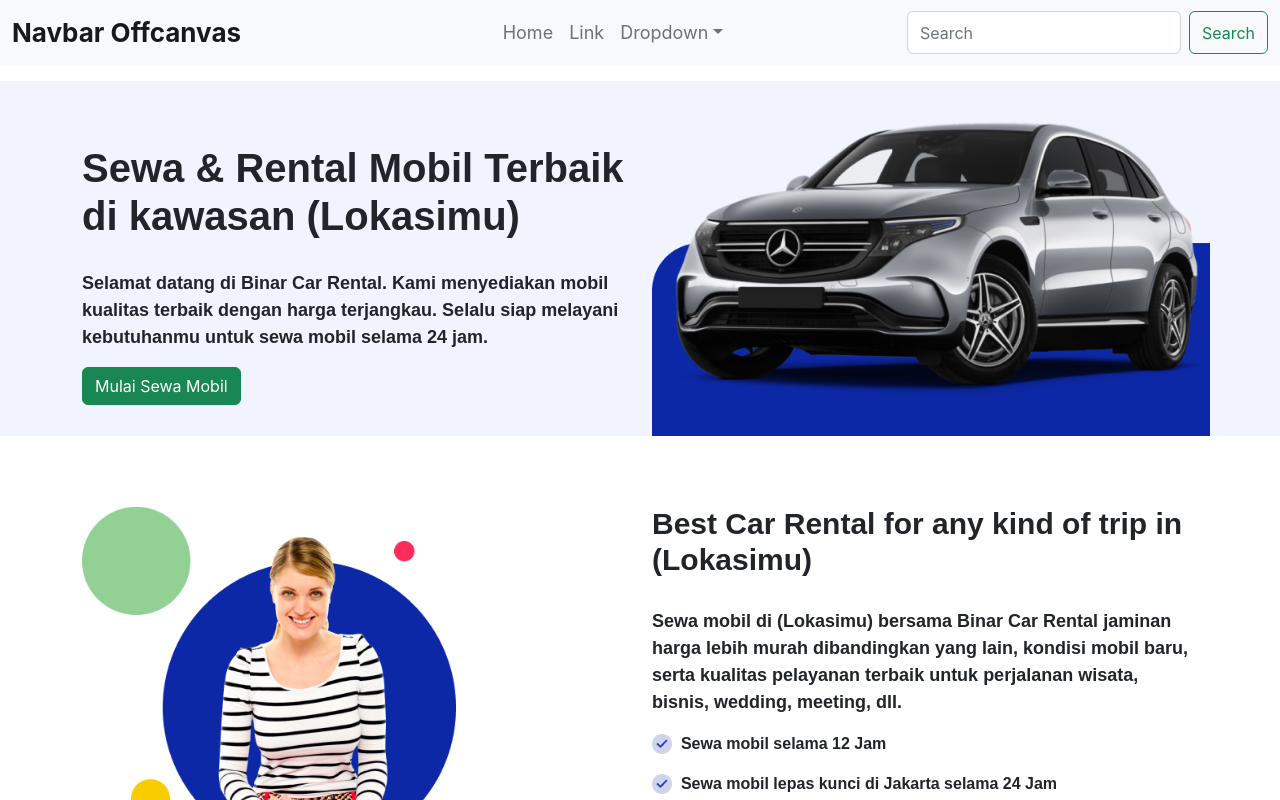
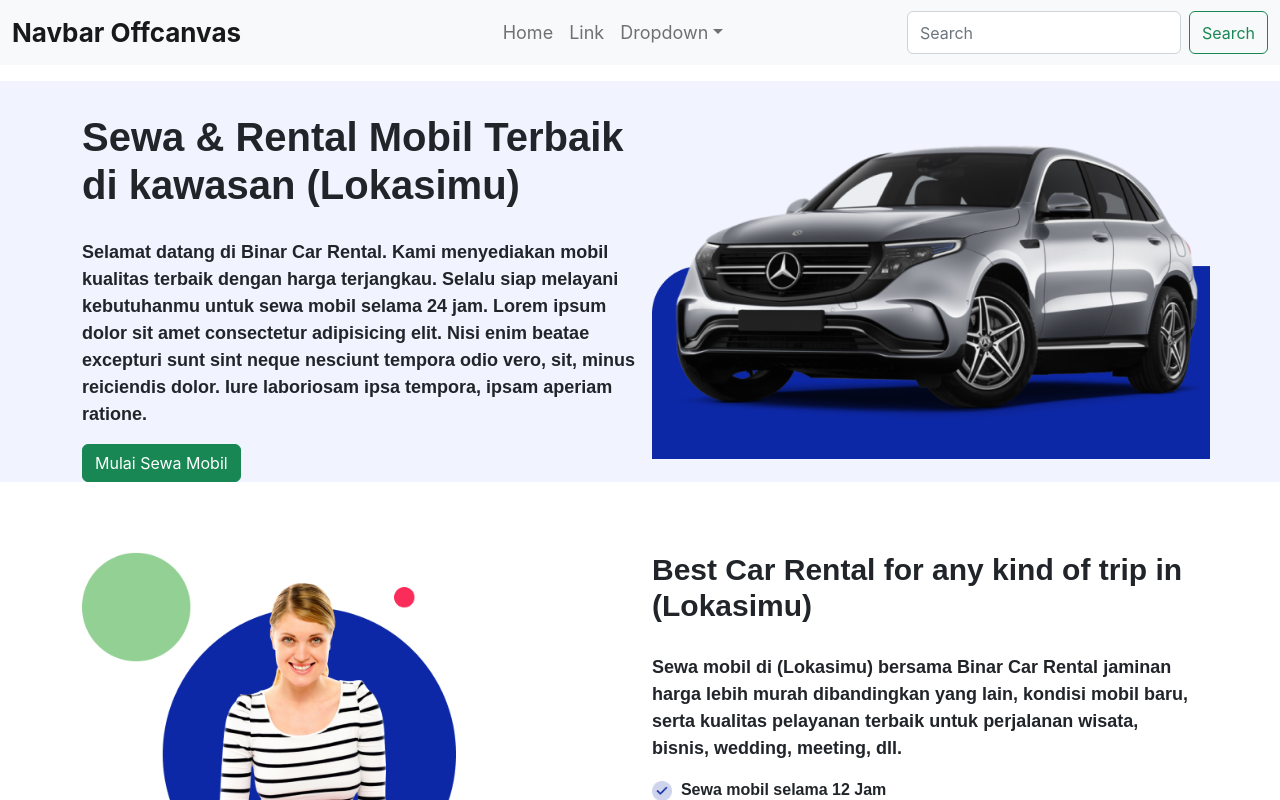
Before and after one commit to mulia007/gold_challenge, a React (Create React App) app: page / in a window 1280 px wide. Shown: the top 800 px of the page. Built offline with nearby package versions, Linux system fonts and the light colour scheme.

Commit message:
Update Welcome.jsx

```diff
--- a/src/components/Welcome.jsx
+++ b/src/components/Welcome.jsx
@@ -12,6 +12,9 @@
               <p className="lead">
                 Selamat datang di Binar Car Rental. Kami menyediakan mobil kualitas terbaik dengan
                 harga terjangkau. Selalu siap melayani kebutuhanmu untuk sewa mobil selama 24 jam.
+                Lorem ipsum dolor sit amet consectetur adipisicing elit. Nisi enim beatae excepturi
+                sunt sint neque nesciunt tempora odio vero, sit, minus reiciendis dolor. Iure
+                laboriosam ipsa tempora, ipsam aperiam ratione.
               </p>
               {props.isButtonShow ? (
                 <div>
```
